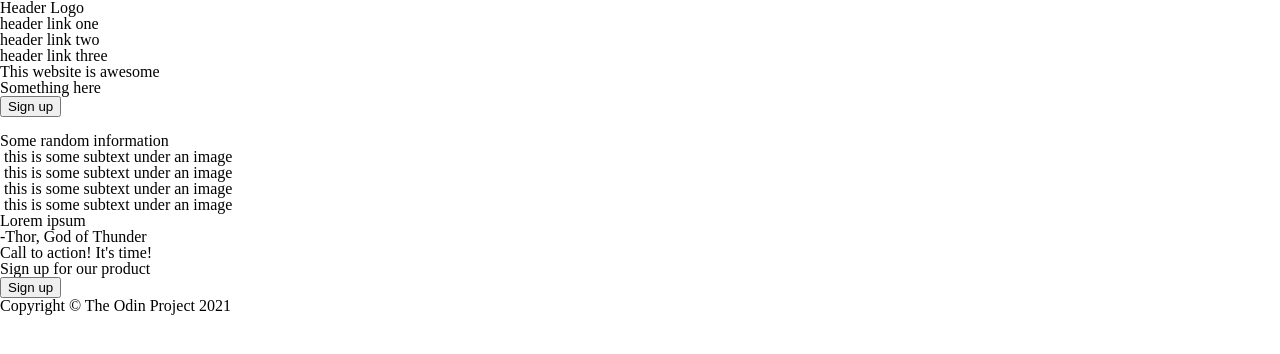
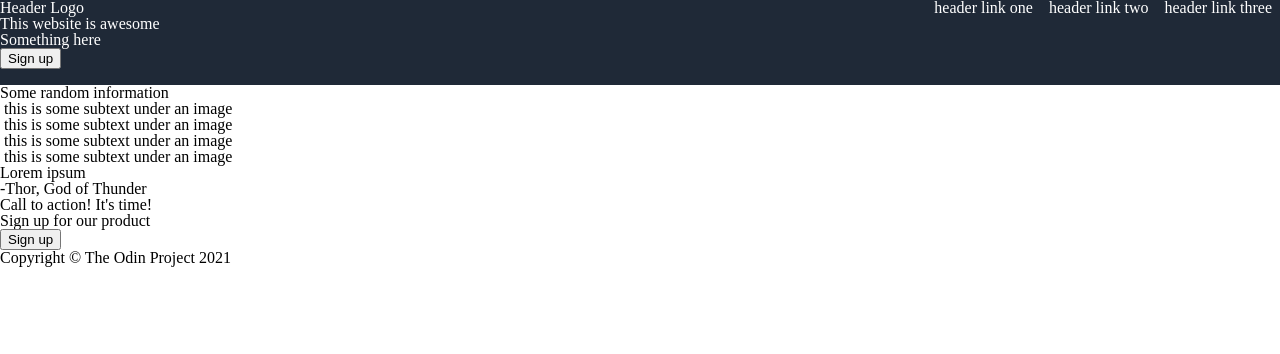
Before and after one commit to TheLegendary-27/landing-page, a plain HTML site: page index.html in a window 1280 px wide. Drawn offline with Linux system fonts and the light colour scheme.

Commit message:
Add style to header

```diff
--- a/index.html
+++ b/index.html
@@ -7,11 +7,11 @@
         <meta charset="utf-8">
     </head>
     <body>
-        <div>
-            <header>
+        <div class="row-1">
+            <header class="header">
                 <div class="logo">Header Logo</div>
                 <nav>
-                    <ul>
+                    <ul class="nav-list">
                         <li>header link one</li>
                         <li>header link two</li>
                         <li>header link three</li>
--- a/styles/styles.css
+++ b/styles/styles.css
@@ -0,0 +1,25 @@
+body {
+    display: flex;
+    flex-direction: column;
+}
+
+.row-1 {
+    background-color: #1f2937;
+    color: white;
+}
+
+.header {
+    display: flex;
+}
+
+.header nav {
+    margin-left: auto;
+}
+
+.nav-list {
+    display: flex;
+}
+
+.nav-list li {
+    padding: 0 8px;
+}
```
